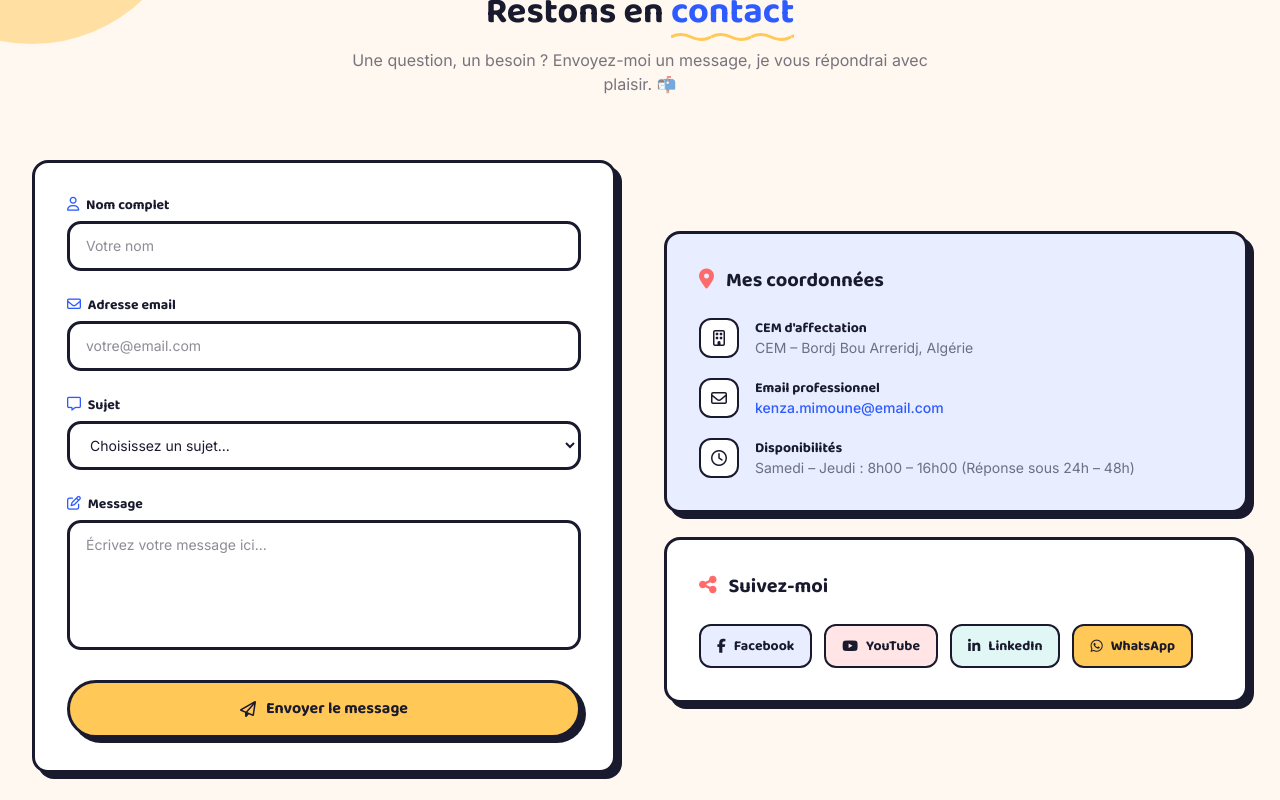
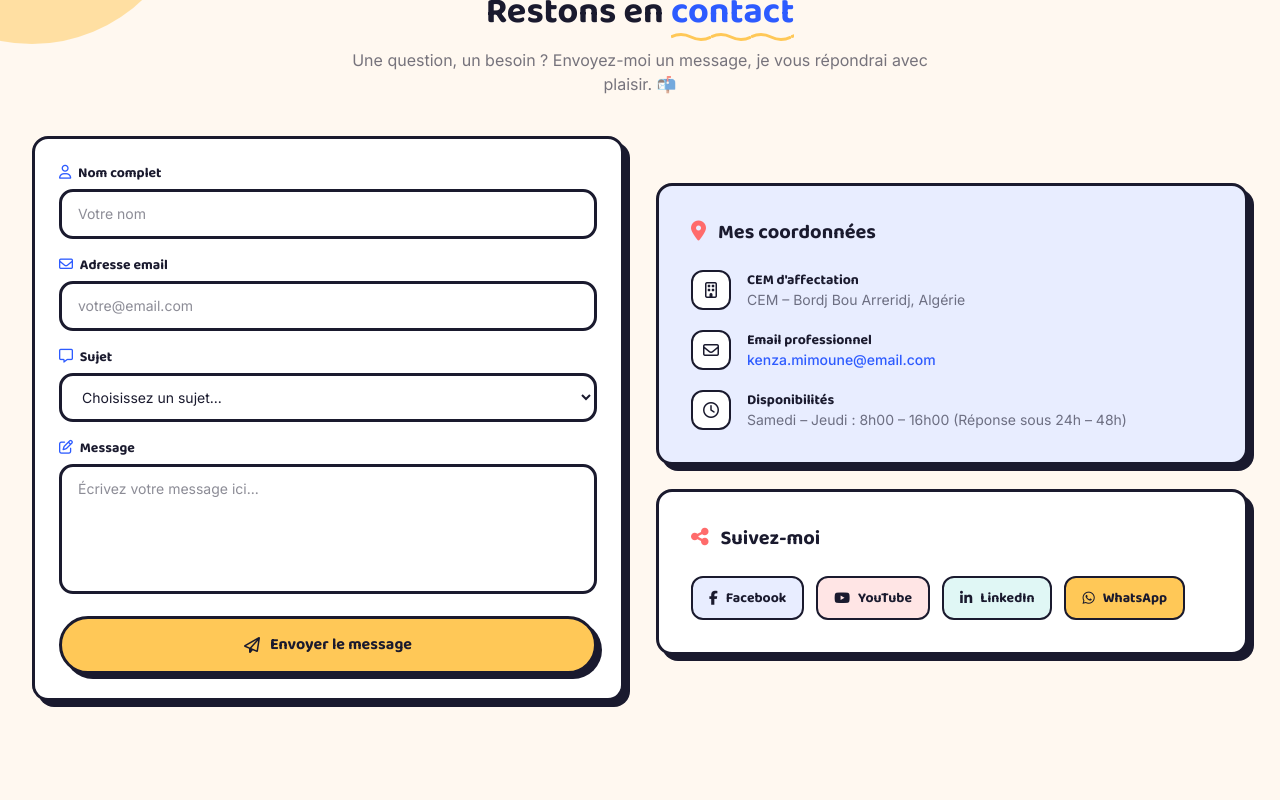
Before and after one commit to islamMed06/mimobot-web, a Next.js app: page / in a window 1280 px wide. Shown: the part 4900-5700 px from the top of the page. Built offline with nearby package versions, Linux system fonts and the light colour scheme; no server answers.

Commit message:
Compacte section contact aussi

```diff
--- a/src/app/page.tsx
+++ b/src/app/page.tsx
@@ -671,7 +671,7 @@ export default function HomePage() {
       <section id="contact" className="py-20 md:py-28 relative overflow-hidden">
         <div className="blob bg-sun w-80 h-80 -top-32 -left-32 opacity-50"></div>
         <div className="max-w-7xl mx-auto px-4 sm:px-6 lg:px-8 relative z-10">
-          <div className="text-center mb-16">
+          <div className="text-center mb-10">
             <p className="text-coral font-display font-bold text-sm tracking-widest uppercase mb-2">
               <i className="fa-regular fa-paper-plane mr-2"></i> Contact
             </p>
@@ -685,9 +685,9 @@ export default function HomePage() {
             </p>
           </div>
 
-          <div className="grid lg:grid-cols-2 gap-12">
-            <div className="sticker rounded-2xl p-8 bg-white">
-              <form id="contact-form" className="space-y-6">
+          <div className="grid lg:grid-cols-2 gap-8">
+            <div className="sticker rounded-2xl p-6 bg-white">
+              <form id="contact-form" className="space-y-4">
                 <div>
                   <label className="block text-sm font-display font-bold text-ink mb-1.5">
                     <i className="fa-regular fa-user text-blue mr-1"></i> Nom
```
